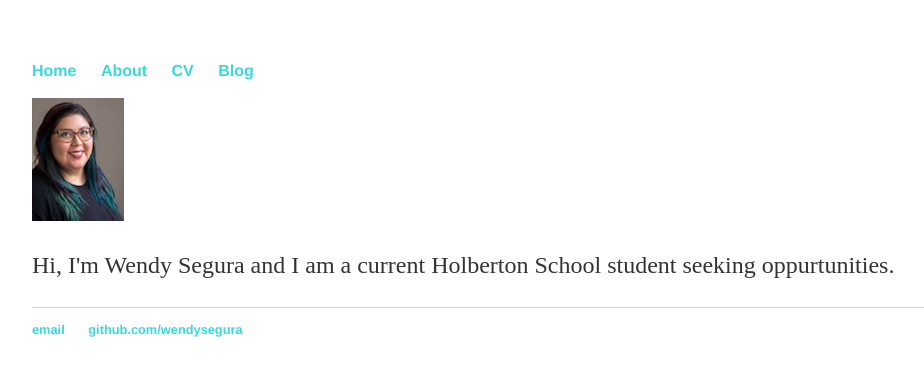
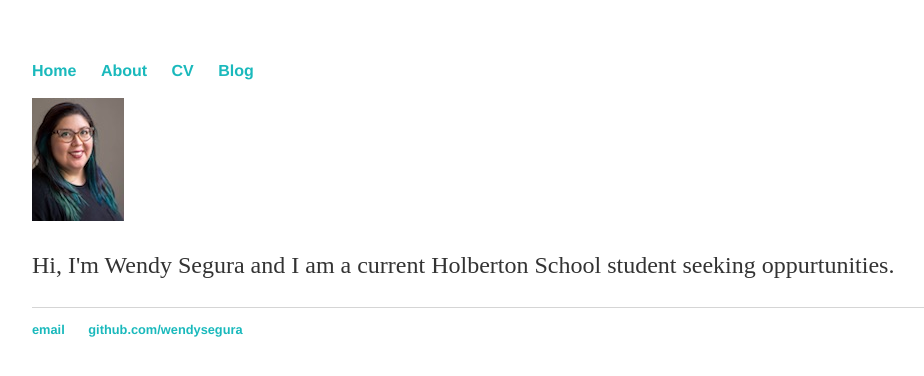
Before and after one commit to feliciahsieh/wendysegura.github.io, a Jekyll site: the page built from index.html, in a window 1280 px wide. Shown: the top 376 px of the page, without its empty margins (160-1084 px from the left). Built offline with Jekyll 4.4.1, drawn with Linux system fonts in a browser that asks for light colours.

Commit message:
Update main.css

```diff
--- a/css/main.css
+++ b/css/main.css
@@ -1,6 +1,6 @@
 body { margin: 60px auto; width: 70%; }
 
-a { text-decoration: none; color: #39d8db; }
+a { text-decoration: none; color: #1ab9bc; }
 a:hover { text-decoration: underline; }
 
 p, ul { font-size: 1.5em; line-height: 1.4em; color: #333; }
```
